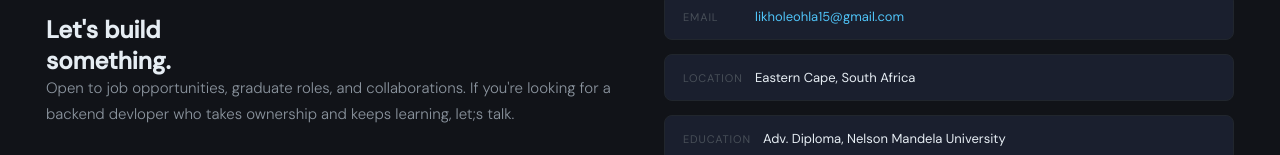
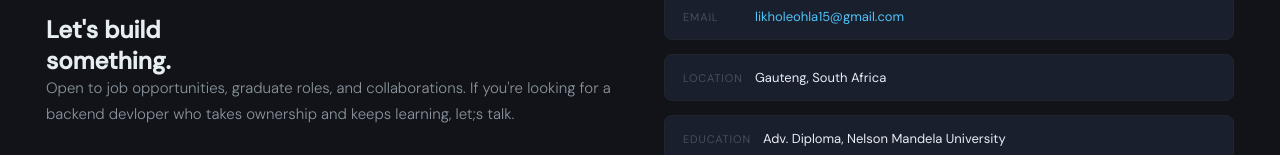
Before and after one commit to Likho-Leo/portfolio, a React (Vite) app: page / in a window 1280 px wide. Shown: the part 2936-3091 px from the top of the page. Built offline with nearby package versions, Linux system fonts and the light colour scheme.

Commit message:
Updated location

```diff
--- a/src/Contact.jsx
+++ b/src/Contact.jsx
@@ -20,7 +20,7 @@ function Contact(){
                 </div>
                 <div className="contact-row">
                     <span className="contact-row-label">Location</span>
-                    <span className="contact-row-val">Eastern Cape, South Africa</span>
+                    <span className="contact-row-val">Gauteng, South Africa</span>
                 </div>
                 <div className="contact-row">
                     <span className="contact-row-label">Education</span>
```
